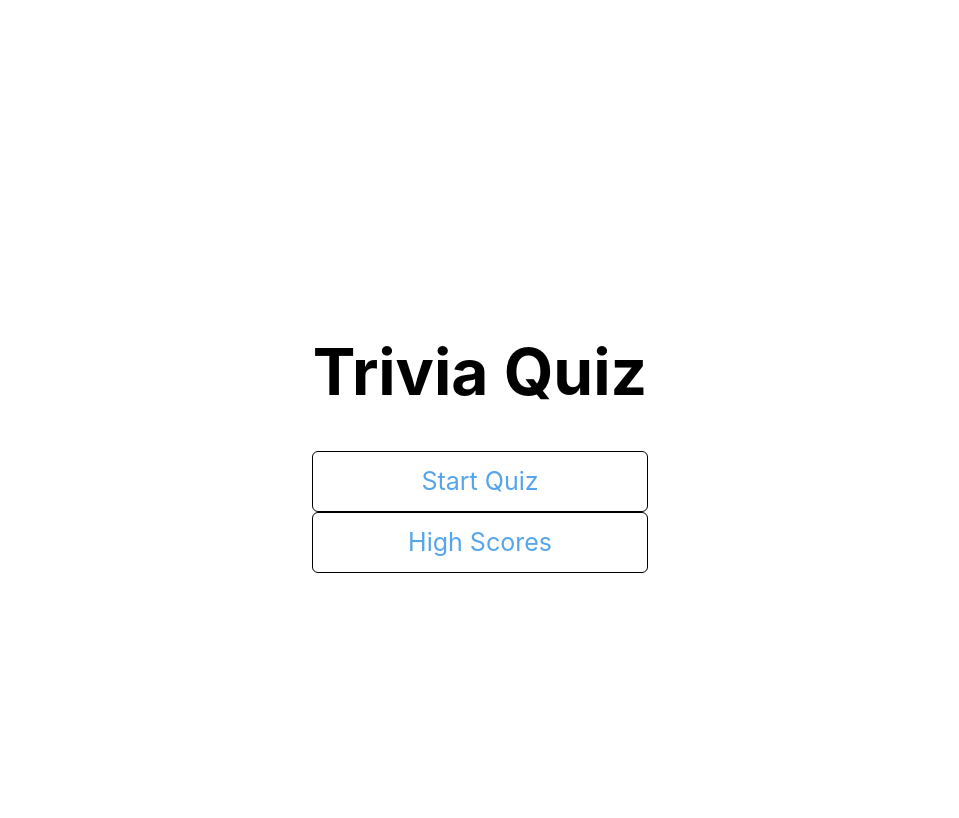
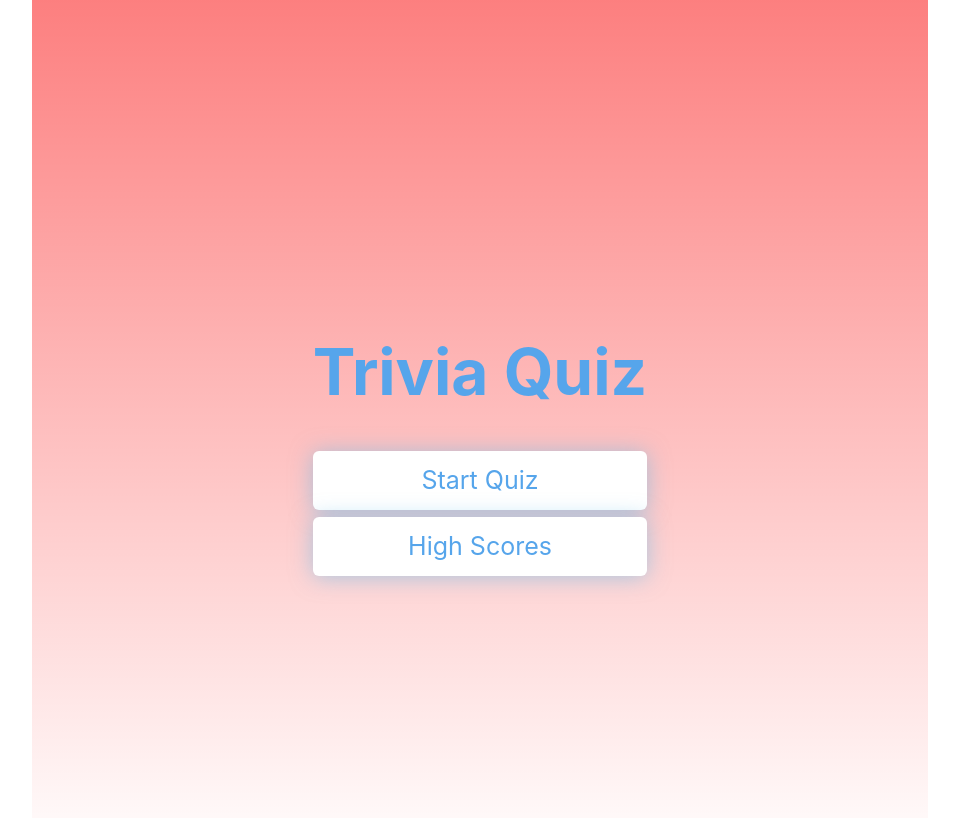
Before and after one commit to Darraghmcalone/trivia-quiz, a React (Create React App) app: page / in a window 1280 px wide. Shown: the top 818 px of the page, without its empty margins (160-1119 px from the left). Built offline with nearby package versions, Linux system fonts and the light colour scheme; no server answers.

Commit message:
Update styling and clean code

```diff
--- a/src/App.style.js
+++ b/src/App.style.js
@@ -11,4 +11,13 @@ align-items: center;
 max-width: 80rem;
 margin: 0 auto;
 padding: 2rem;
+background: linear-gradient(rgba(250,0,0,0.5),transparent);
+background-color: white;
+@media only screen and (max-width: 786px) {
+    width: 100%;
+    padding: 2rem 0rem;
+    h1{
+        width: 90%
+    }
+}
 `;
--- a/src/Global.js
+++ b/src/Global.js
@@ -6,18 +6,6 @@ ${normalize()};
   html {
     box-sizing: border-box;
     height: 100vh;
-  }
-  container {
-    width: 100vw;
-    height: 100vh;
-    display: flex;
-    justify-content: center;
-    flex-direction: column;
-    text-align: center;
-    align-items: center;
-    max-width: 80rem;
-    margin: 0 auto;
-    padding: 2rem;
   }
   .correct{
     background-color: #159AE1
--- a/src/components/Button/Button.js
+++ b/src/components/Button/Button.js
@@ -1,12 +1,14 @@
 import styled from 'styled-components';
 
 export const Button = styled.button`
+  width: 100%;
   border-radius: 6px;
-  border: 0.5px solid black;
+  border: none;
+  box-shadow: 0 0.1rem 1.4rem 0 rgba(86, 185, 235, 0.5);
   padding: 15px 0px;
   background-color: white;
   text-decoration: none;
-  width: 100%;
+  margin-bottom: 2%;
   font-size: 25px;
   color: #56a5eb;
 `;
--- a/src/components/HUD/HUD.style.js
+++ b/src/components/HUD/HUD.style.js
@@ -5,6 +5,11 @@ display: flex;
 width: 100%;
 justify-content: space-between;
 margin-bottom: 10%;
+@media only screen and (max-width: 786px) {
+flex-direction: column-reverse;
+justify-content: center;
+align-items: center;
+}
 `;
 
 export const HUDPrefix = styled.p`
--- a/src/components/Question/Question.styled.js
+++ b/src/components/Question/Question.styled.js
@@ -13,6 +13,9 @@ background-color: white;
     transform: translateY(-0.1rem);
     transition: transform 150ms;
 }
+@media only screen and (max-width: 786px) {
+    width: 90%;
+}
 `;
 
 export const ChoicePrefix = styled.div`
--- a/src/components/SaveScoreForm/SaveScoreForm.styled.js
+++ b/src/components/SaveScoreForm/SaveScoreForm.styled.js
@@ -2,7 +2,6 @@ import styled from 'styled-components';
 
 export const SaveScoreFormContainer = styled.div`
 display: flex;
-height: 50%;
 justify-content: space-around;
 align-items: center;
 flex-direction: column;
@@ -14,7 +13,7 @@ h1 {
 
 export const Form = styled.form`
 display: flex;
-height: 20%;
+height: 50%;
 justify-content: space-around;
 align-items: center;
 flex-direction: column;
--- a/src/pages/HighScores/HighScores.style.js
+++ b/src/pages/HighScores/HighScores.style.js
@@ -9,6 +9,10 @@ li {
     font-size: 2.8rem;
     margin-bottom: 0.5rem;
 }
+@media only screen and ( min-width: 375px) and   (max-width: 786px) {
+    width: 70%;
+}
+
 `;
 
 export const HighScoreTitle = styled.h1`
--- a/src/pages/Home/Home.styled.js
+++ b/src/pages/Home/Home.styled.js
@@ -8,5 +8,6 @@ align-items: center;
 justify-content: space-between;
 h1 {
     font-size: 4em;
+    color: #56a5eb;
 }
 `;
```
Also changed, not shown: src/components/Loader/Loader.js (line endings or trailing spaces).
